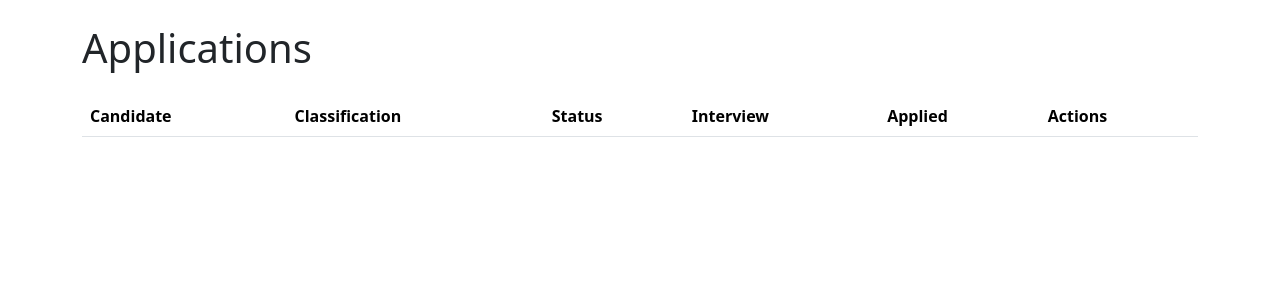
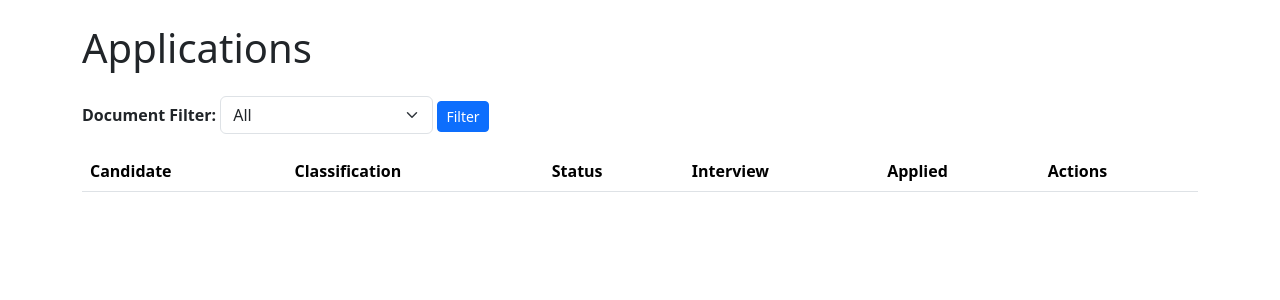
Before and after one commit to kiratnavkaur2000-gif/tracker-new-childcare, a Flask app: template templates/director_dashboard.html in a window 1280 px wide. Shown: the part 56-356 px from the top of the page. Run offline with Flask 3, Linux system fonts and the light colour scheme; the template is opened without the code that fills it, so the values that code supplies are empty.

Commit message:
director dashboard fixed added filter feature

```diff
--- a/app.py
+++ b/app.py
@@ -268,31 +268,18 @@ def director_dashboard(daycare_id):
     if not membership_check:
         conn.close()
         return 'Access Denied',403
+    document_filter=request.args.get('document_filter','all')
 
-
-    if request.method=='POST':
-        new_status = request.form.get('status','').strip()
-        candidate_id =request.form.get('candidate_id')
-        allowed_status = ['shortlisted','interview_scheduled','interviewed','rejected','selected']
-        if new_status  not in allowed_status:
-            conn.close()
-            return 'Not allowed status',400
-
-        cursor.execute('UPDATE candidates SET status=? WHERE id=? AND daycare_id=?',(new_status,candidate_id,daycare_id))
-        conn.commit()
-        conn.close()
-        return redirect(url_for('director_dashboard', daycare_id=daycare_id))
-    applications = cursor.execute(
-        '''
-        SELECT * FROM candidates
-        WHERE daycare_id=?
-        ORDER BY created_at DESC
-        ''',
-        (daycare_id,)
-    ).fetchall()
+    if document_filter=='complete':
+        applications=cursor.execute('SELECT * FROM candidates WHERE daycare_id=? AND first_aid_cpr_status=? AND police_check_status=? AND child_abuse_check_status=? AND status =?',(daycare_id,'available','available','available','interviewed')).fetchall()
+    elif document_filter=='pending':
+        applications=cursor.execute('SELECT * FROM candidates WHERE daycare_id=? AND status=? AND(first_aid_cpr_status !=? OR police_check_status !=? OR child_abuse_check_status !=? )',(daycare_id,'interviewed','available','available','available')).fetchall()
+    else:
+        document_filter== 'all'
+        applications=cursor.execute('''SELECT * FROM candidates WHERE daycare_id=? ORDER BY created_at DESC''', (daycare_id,) ).fetchall()
 
     conn.close()
-    return render_template('director_dashboard.html',applications=applications,daycare_existence=daycare_existence)
+    return render_template('director_dashboard.html',applications=applications,daycare_existence=daycare_existence,document_filter=document_filter)
 
 @app.route('/view_resume/<int:candidate_id>')
 def view_resume(candidate_id):
--- a/templates/director_dashboard.html
+++ b/templates/director_dashboard.html
@@ -1,10 +1,32 @@
 {% extends "base.html" %}
 
 {% block content %}
+
 <h1 class="mb-4">Applications</h1>
+<form method="GET" class="mb-3">
+
+   <label class="form-label fw-bold">Document Filter:</label>
+
+    <select name="document_filter" class="form-select w-auto d-inline-block">
+        <option value="all" {% if document_filter == 'all' %}selected{% endif %}>
+            All
+        </option>
+
+        <option value="complete" {% if document_filter == 'complete' %}selected{% endif %}>
+            Complete Documents
+        </option>
+
+        <option value="pending" {% if document_filter == 'pending' %}selected{% endif %}>
+            Pending Documents
+        </option>
+    </select>
+    <button type="submit" class="btn btn-primary btn-sm">
+        Filter
+    </button>
+</form>
 <table class="table table-hover align-middle">
-   <thead>
-      <tr>
+ <thead>
+   <tr>
          <th>Candidate</th>
          <th>Classification</th>
          <th>Status</th>
@@ -15,7 +37,7 @@
    </thead>
 
    <tbody>
-      {% for app in applications %}
+       {% for app in applications %}
       <tr>
          <td>
             <strong>{{ app['name'] }}</strong><br>
@@ -55,4 +77,5 @@
       {% endfor %}
    </tbody>
 </table>
+
 {% endblock %}
--- a/templates/viewdetails_2.html
+++ b/templates/viewdetails_2.html
@@ -37,10 +37,11 @@
 
         <div class="card shadow-sm border-primary mb-4">
             <div class="card-header bg-primary text-white fw-bold">
-                Pipeline Actions
+                Hiring Actions
             </div>
             <div class="card-body">
-                <label class="form-label text-secondary fw-bold small">Change Pipeline Stage:</label>
+                <label class="form-label text-secondary fw-bold small">Current Status:{{candidate['status']}}</label>
+                <br><label class="form-label text-secondary fw-bold small">Update Candidate Status:</label>
                 <form method="POST" class="d-flex align-items-center gap-2 mb-3">
 
                     <select name="status" class="form-select form-select-sm">
```
